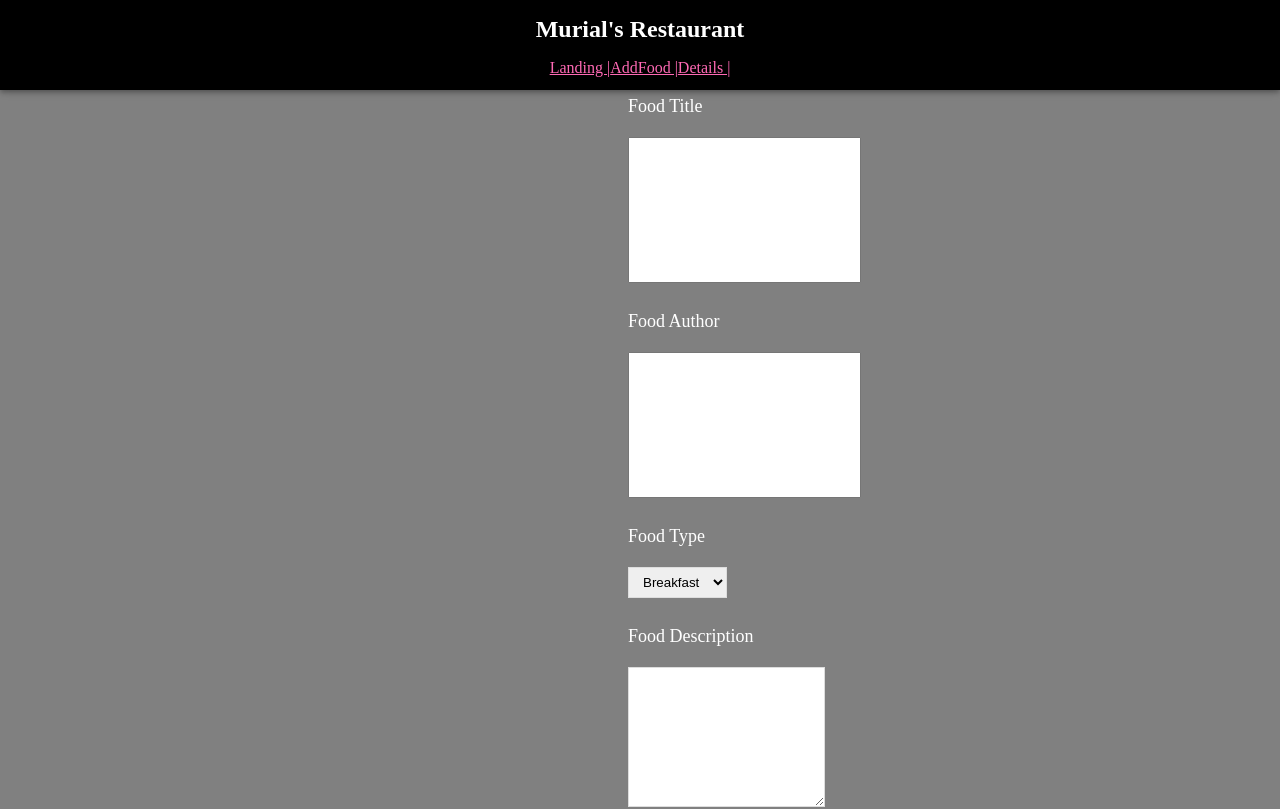
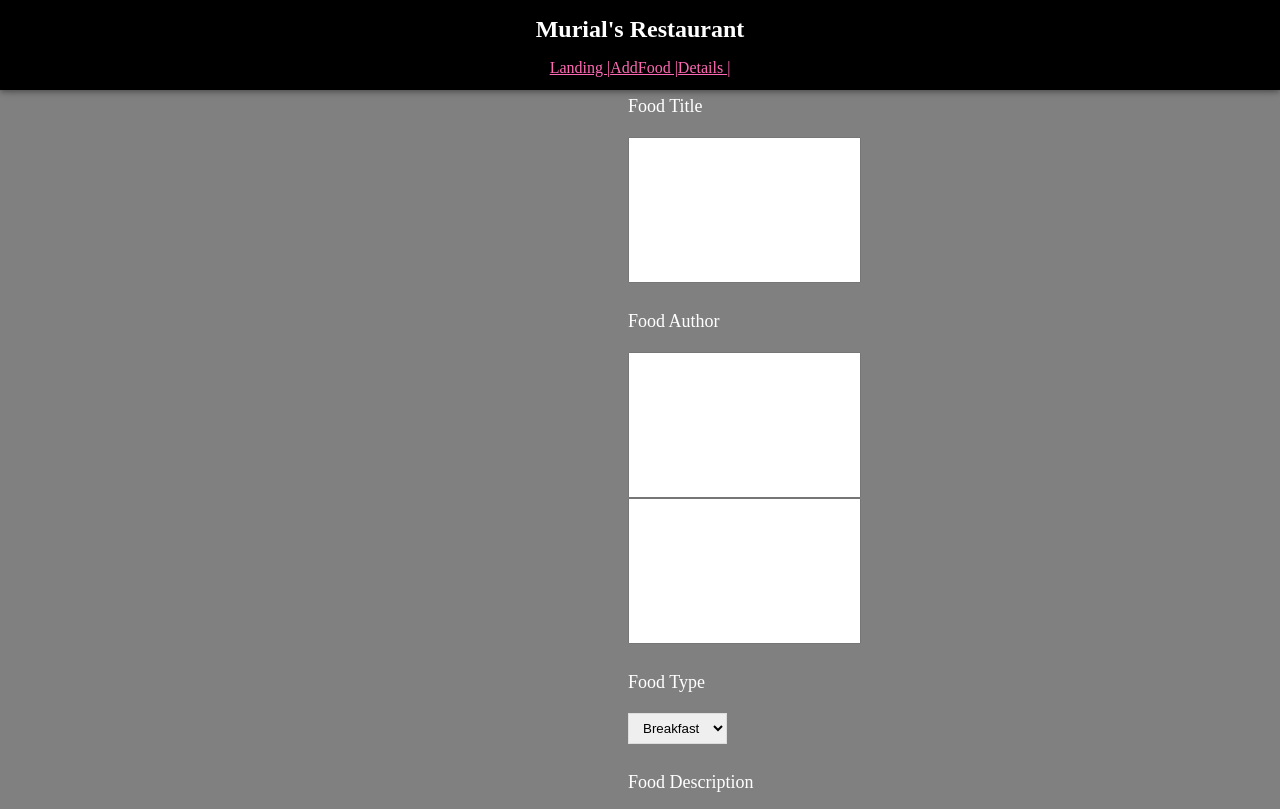
Before and after one commit to twentymurial33/murials_menu, a React (Create React App) app in the folder client/: page /add in a window 1280 px wide. Shown: the top 809 px of the page. Built offline with nearby package versions, Linux system fonts and the light colour scheme.

Commit message:
data is being sent to the form

```diff
--- a/client/src/pages/AddFood.js
+++ b/client/src/pages/AddFood.js
@@ -14,7 +14,7 @@ function AddFood() {
   const [data, setData] = useState("");
   const [title, setTitle] = useState("");
   const [author, setAuthor] = useState("");
-  const [img, setImage] = useState("");
+  const [img, setImg] = useState("");
 
   const schema = yup
     .object({
@@ -24,30 +24,54 @@ function AddFood() {
     })
     .required();
   const { register, handleSubmit, reset } = useForm({
-    resolver: yupResolver(schema),
+    resolver: null,
   });
 
   const url = "http://localhost:5000/food";
 
   const mutation = useMutation({
-    mutationFn: (newFood) => {
-      return axios.post(url, newFood).then((response) => {
-        setFood(response.data);
-      });
+    mutationFn: async (newFood) => {
+      console.log(newFood);
+      const config = {
+        method: "POST",
+        headers: {
+          "Content-Type": "application/json",
+        },
+        body: JSON.stringify(newFood),
+      };
+      const response = await fetch(url, config);
+      if (response.ok) {
+        console.log(response);
+        return await response.json();
+      }
+      // return fetch.post(url, newFood, config).then((response) => {
+      //   setFood(response.data);
+      // });
     },
   });
 
-  function handleForm(e) {
-    mutation.mutate(url, { title: "title", img: "img", author: "author" });
+  function handleForm(data) {
+    // e.preventDefault();
+    //pass the data
+    console.log(data);
+
+    mutation.mutate({
+      title: data.title,
+      img: data.img,
+      author: data.author,
+    });
   }
+  // add reset to clear form without button - do nothing and send user back to the landing page
 
   return (
     <div className="form">
       <Layout />
-      <Form onSubmit={handleSubmit((data) => setData(JSON.stringify(data)))}>
+      <Form onSubmit={handleSubmit((data) => handleForm(data))}>
         <label>Food Title</label>
         <input
           type="text"
+          name="title"
+          {...register("title")}
           value={title}
           onChange={(e) => setTitle(e.target.value)}
         />
@@ -55,28 +79,30 @@ function AddFood() {
 
         <input
           type="text"
+          {...register("author")}
+          name="author"
           value={author}
           onChange={(e) => setAuthor(e.target.value)}
         />
-
+        <input
+          type="text"
+          {...register("img")}
+          name="img"
+          value={img}
+          onChange={(e) => setImg(e.target.value)}
+        />
         <label>Food Type</label>
-        <select {...register("author", { required: true })}>
+        <select {...register("mealchoice", { required: true })}>
           <option value="Breakfast">Breakfast</option>
           <option value="Lunch">Lunch</option>
           <option value="Dinner">Dinner</option>
         </select>
         <label>Food Description</label>
-        <textarea value={img} onChange={(e) => setImage(e.target.value)} />
-        <Button
-          variant="contained"
-          onClick={() =>
-            handleForm({ Title: title, Author: author, Image: img })
-          }
-        >
+        <textarea value={img} onChange={(e) => setImg(e.target.value)} />
+        <Button variant="contained" type="submit">
           Submit
         </Button>
         <p>{data}</p>
-        <Button onClick={() => reset()}>Reset Button</Button>
       </Form>
     </div>
   );
```
Also changed, not shown: 1 other file (tests, documents, lock files or other folders).
